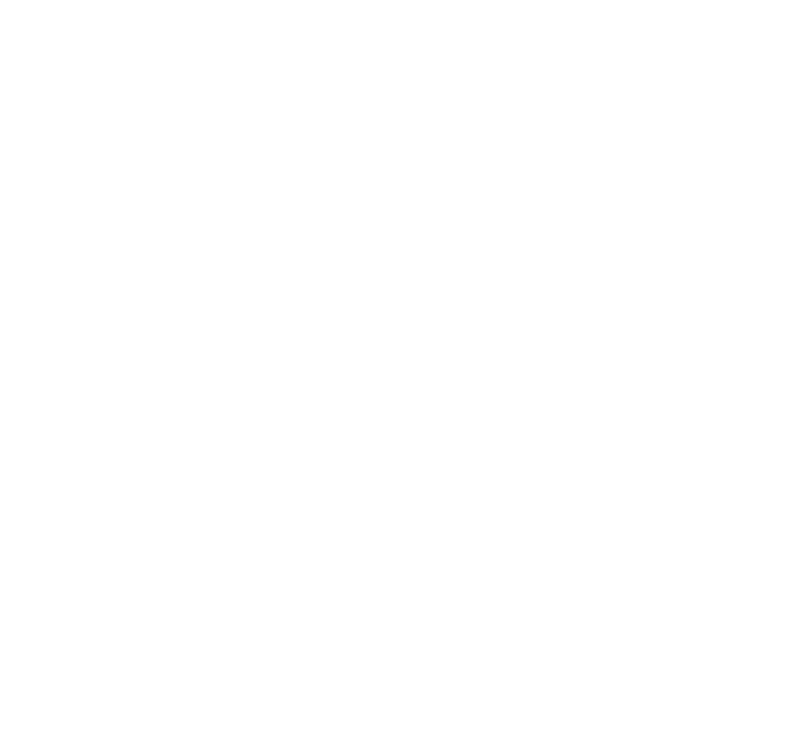
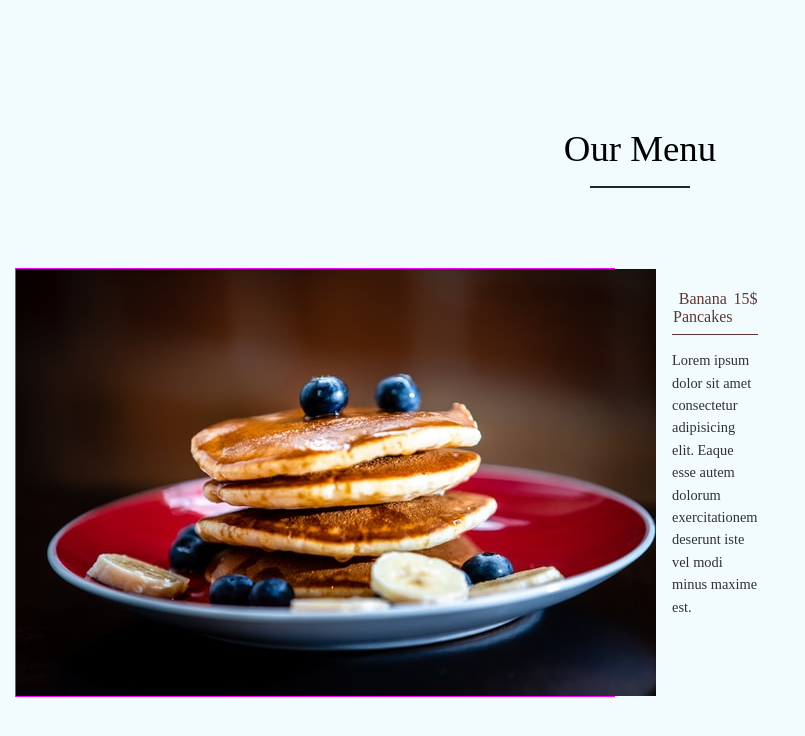
Before and after one commit to abuiko/menu_project, a plain HTML site: page index.html in a window 1280 px wide. Shown: the whole page, without its empty margins (0-805 px from the left). Drawn offline with Linux system fonts and the light colour scheme.

Commit message:
style single menu item

```diff
--- a/index.html
+++ b/index.html
@@ -1,12 +1,40 @@
 <!DOCTYPE html>
 <html lang="en">
+
 <head>
     <meta charset="UTF-8">
     <meta name="viewport" content="width=device-width, initial-scale=1.0">
     <link rel="stylesheet" href="/styles.css">
     <title>Menu Project</title>
 </head>
+
 <body>
+    <section class="menu">
+        <div class="title">
+            <h2>Our Menu</h2>
+            <div class="underline"></div>
+        </div>
+        <div class="section-center">
+            <article class="menu-item">
+                <img src="/img/toast.jpg" class="photo" alt="toast">
+
+                <div class="item-info">
+                    <header>
+                        <h4>Banana Pancakes</h4>
+                        <h4 class="price">15$</h4>
+                    </header>
+                    <p class="item-text">
+                        Lorem ipsum dolor sit amet consectetur adipisicing elit. Eaque esse autem dolorum exercitationem
+                        deserunt iste vel modi minus maxime est.
+                    </p>
+                </div>
+
+
+            </article>
+
+        </div>
+    </section>
     <script src="/app.js"></script>
 </body>
+
 </html>
--- a/styles.css
+++ b/styles.css
@@ -0,0 +1,87 @@
+html {
+    box-sizing: border-box;
+    font-size: 100%;
+}
+
+*,
+*::before,
+*::after {
+    box-sizing: inherit;
+}
+
+body {
+    padding: 0;
+    margin: 0;
+    background: rgb(242, 252, 255);
+    position: relative;
+
+}
+
+h2 {
+    font-size: 2.3rem;
+    margin-bottom: 1rem;
+    font-weight: normal;
+}
+
+.menu {
+    position: absolute;
+    left: 50%;
+    transform: translate(-50%);
+    width: 1250px;
+    text-align: center;
+    padding: 4rem 0rem;
+}
+
+.title {
+    padding: 2rem 0rem;
+    margin-bottom: 3rem;
+
+}
+
+.underline {
+    margin: auto;
+    width: 100px;
+    height: 2px;
+    background: rgb(36, 36, 36);
+}
+
+.menu-item {
+    width: 600px;
+    border: 1px solid magenta;
+    display: flex;
+}
+
+.menu-item img {
+    /* object-fit: cover;
+    width: 100%;
+    height: 100%; */
+    flex: 1;
+}
+
+.item-info {
+    flex: 1;
+    padding: 0rem 1rem;
+}
+
+.menu-item header {
+    display: flex;
+    justify-content: space-between;
+    border-bottom: 1px solid rgb(97, 52, 52);
+
+}
+
+header h4 {
+    font-weight: normal;
+    margin-bottom: 0.5rem;
+    color: rgb(97, 52, 52);
+}
+
+
+
+.item-info p {
+    text-align: left;
+    font-size: 0.9rem;
+    line-height: 1.4rem;
+    color: rgb(49, 49, 49);
+
+}
```
